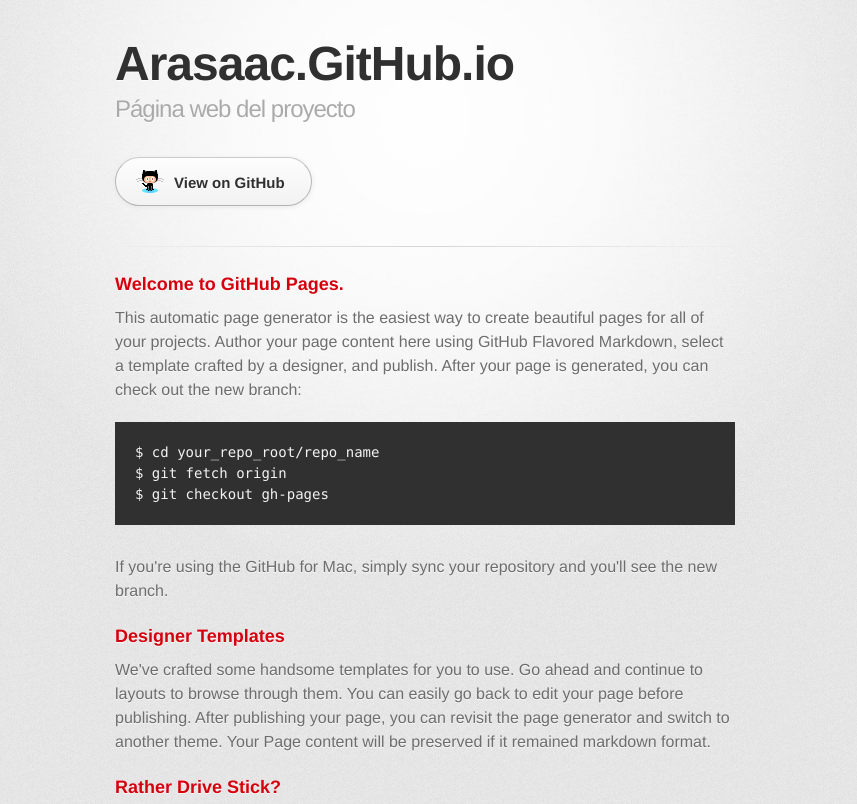
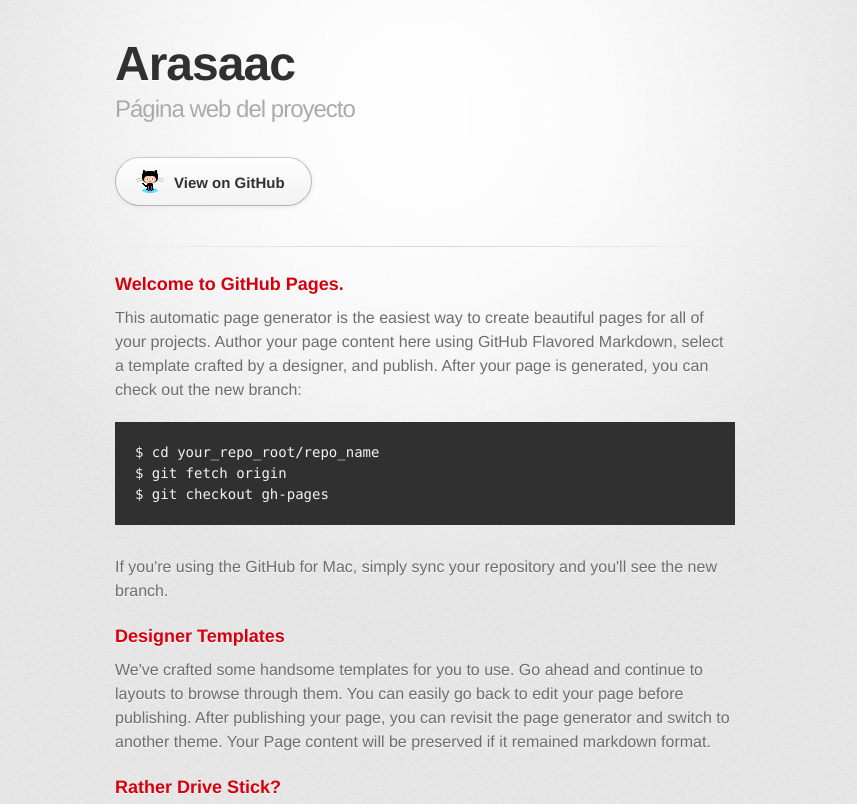
Before and after one commit to Arasaac/arasaac.github.io, a plain HTML site: page index.html in a window 1280 px wide. Shown: the top 804 px of the page, without its empty margins (215-1072 px from the left). Drawn offline with Linux system fonts and the light colour scheme; a web font is replaced by a local one.

Commit message:
Update index.html

```diff
--- a/index.html
+++ b/index.html
@@ -18,7 +18,7 @@
       <div class="inner">
 
         <header>
-          <h1>Arasaac.GitHub.io</h1>
+          <h1>Arasaac</h1>
           <h2>Página web del proyecto</h2>
         </header>
 
```
